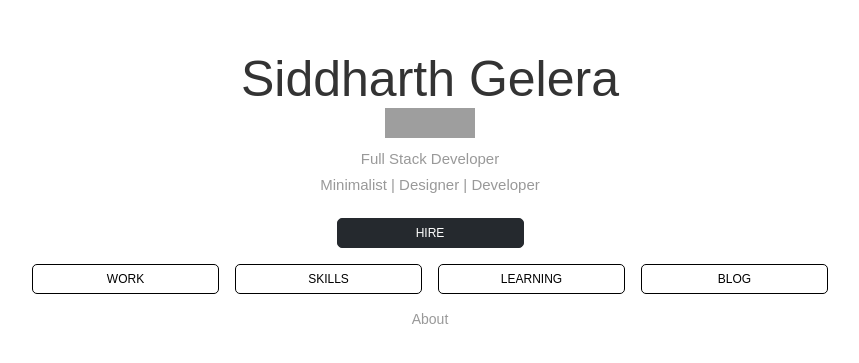
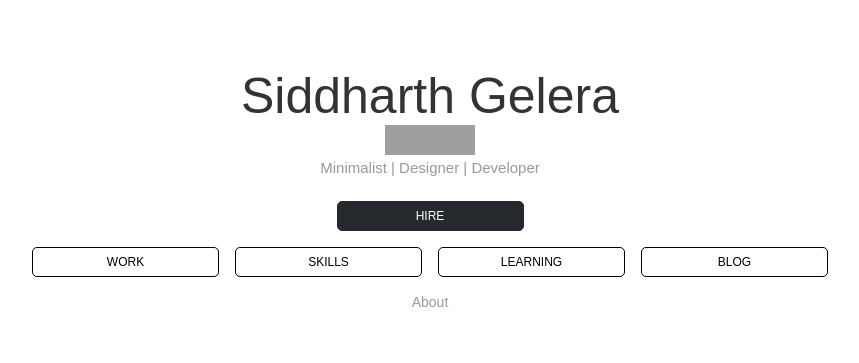
Before and after one commit to barelyhuman/reaper.im-old, a Next.js app: page / in a window 1280 px wide. Shown: the part 215-578 px from the top of the page, without its empty margins (210-1069 px from the left). Built offline with nearby package versions, Linux system fonts and the light colour scheme; grey boxes are pictures that could not be loaded.

Commit message:
move tagline

```diff
--- a/pages/index.js
+++ b/pages/index.js
@@ -23,11 +23,8 @@ function Index(){
             alt="Siddharth Gelera's GitHub Profile" height="30" width="30" />
         </a>
       </div>
-      <div className="tagline margin-sm">
-        <small className="font-size-15">Full Stack Developer</small>
-      </div>
       <div className="tagline">
-        <small className="font-size-15">Minimalist | Designer | Developer</small>
+        <small className="font-size-15">Minimalist | Designer | Developer </small>
       </div>
     </div>
     <div className="flex flex-wrap just-center align-center">
```
